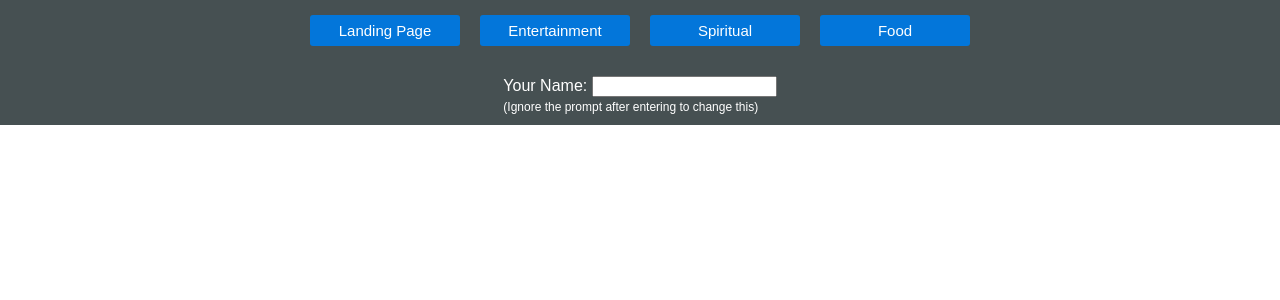
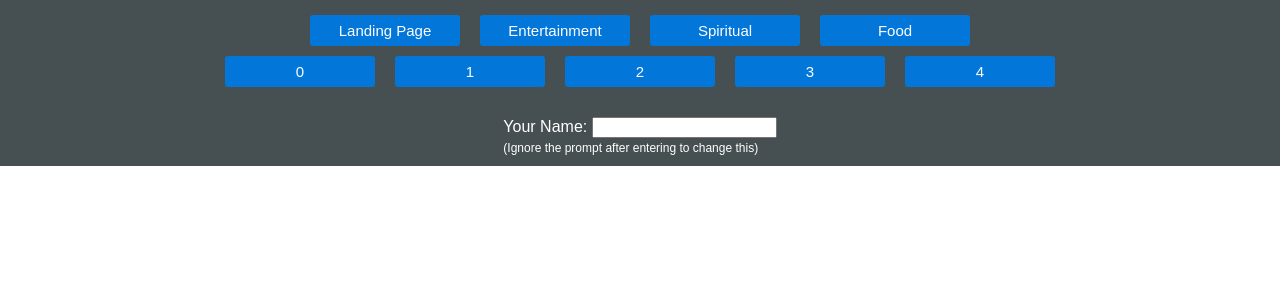
Before and after one commit to brianmego/multi-jitsi, a React (Create React App) app: page / in a window 1280 px wide. Shown: the top 300 px of the page. Built offline with nearby package versions, Linux system fonts and the light colour scheme.

Commit message:
Adds 5 more buttons

```diff
--- a/src/App.js
+++ b/src/App.js
@@ -30,7 +30,7 @@ const App = () => {
                     roomName={roomName}
                     displayName={displayName}
                     onMeetingEnd={() => console.log('Meeting has ended')}
-                    containerStyles={{ width: window.innerWidth, height: window.innerHeight - 100 }}
+                    containerStyles={{ width: window.innerWidth, height: window.innerHeight - 165 }}
                 />
             );
             setLoading(false);
@@ -50,12 +50,24 @@ const App = () => {
             )
         }
     )
+    const roomElems2 = []
+    for (const x of Array(5).keys()) {
+        roomElems2.push(
+            <StartButton key={x}
+                roomName={'STM/' + x}
+                roomAlias={x}
+                callBack={joinMeeting}/>
+        )
+    }
 
     return (
         <div>
             <div className="App-header">
+                <div style={{textAlign: "center"}}>
+                    {roomElems}
+                </div>
                 <div style={{textAlign: "center", marginBottom: "25px"}}>
-                    {roomElems}
+                    {roomElems2}
                 </div>
                 <div>
                     <label>Your Name: </label>
```
